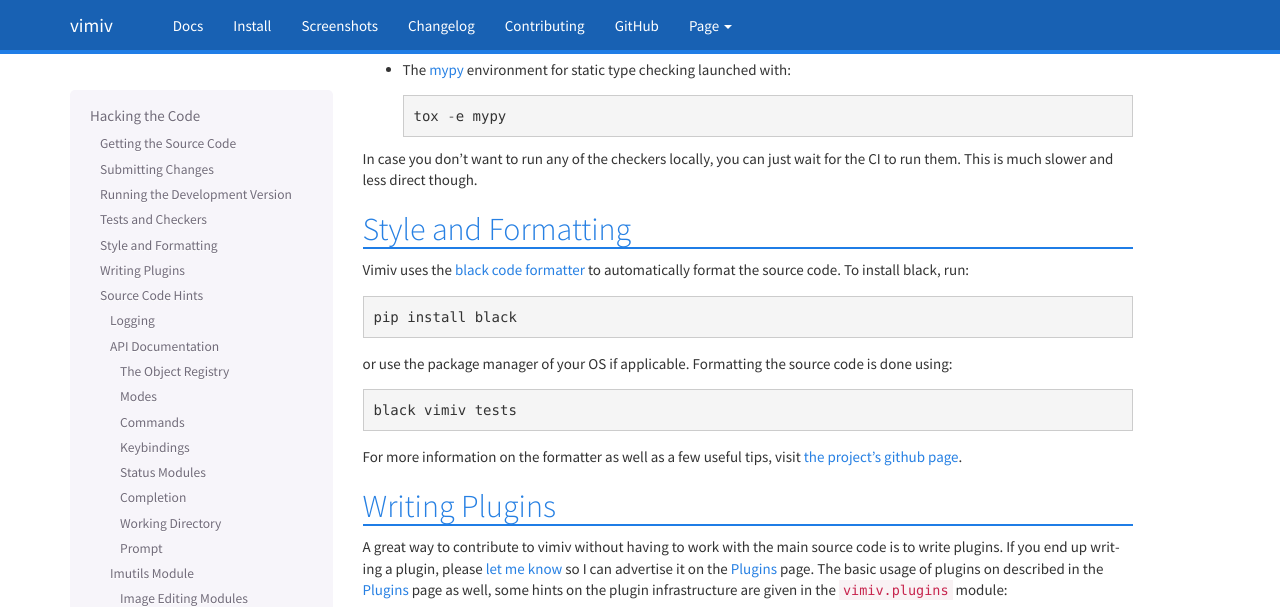
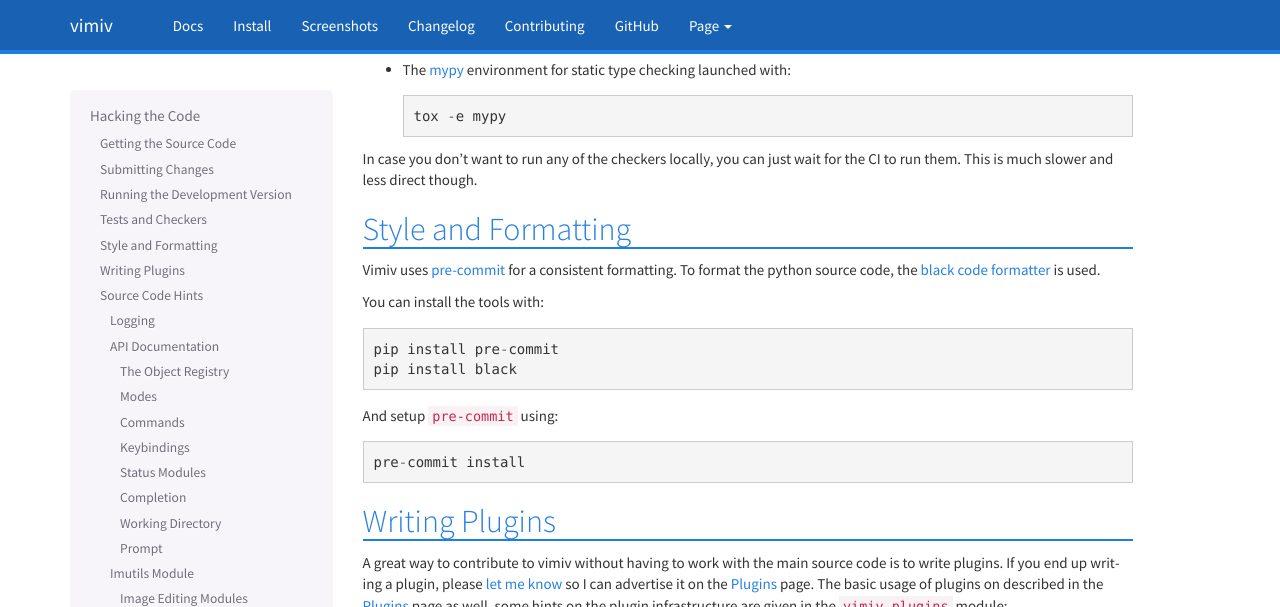
Before and after one commit to karlch/vimiv-qt, a Sphinx documentation site: the page built from docs/documentation/hacking.rst, in a window 1280 px wide and 900 px high, scrolled down 1886 px, cut to the strip 0-607 px from the top of the window. Built offline with Sphinx 7.4.7, drawn with Linux system fonts in a browser that asks for light colours.

Commit message:
Document pre-commit in contributing

```diff
--- a/docs/documentation/hacking.rst
+++ b/docs/documentation/hacking.rst
@@ -103,18 +103,18 @@
 Style and Formatting
 --------------------
 
-Vimiv uses the `black code formatter <https://github.com/ambv/black>`_ to
-automatically format the source code. To install black, run::
+Vimiv uses `pre-commit <https://pre-commit.com/>`_ for a consistent formatting. To
+format the python source code, the
+`black code formatter <https://github.com/ambv/black>`_ is used.
 
-   pip install black
+You can install the tools with::
 
-or use the package manager of your OS if applicable. Formatting the source code
-is done using::
+    pip install pre-commit
+    pip install black
 
-   black vimiv tests
+And setup ``pre-commit`` using::
 
-For more information on the formatter as well as a few useful tips, visit
-`the project's github page <https://github.com/ambv/black>`_.
+    pre-commit install
 
 .. _writing_plugins:
 
```
